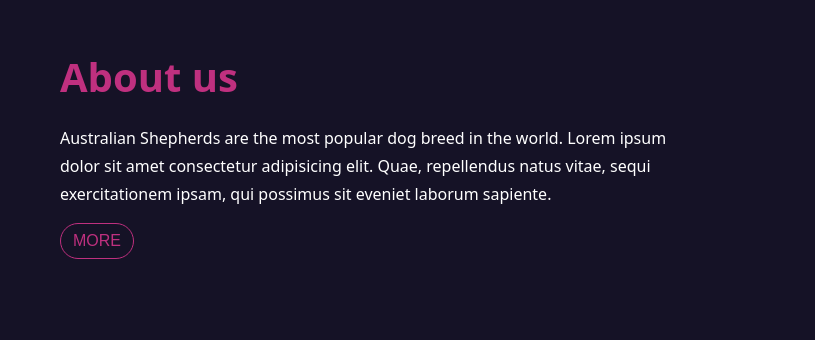
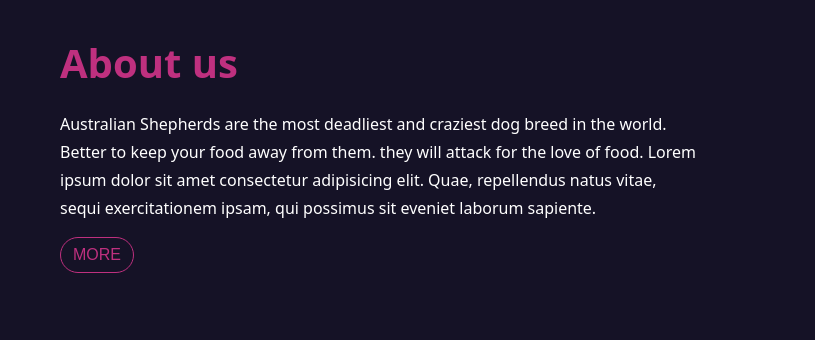
Before and after one commit to Jecor27/WebPageProject-SBA-307, a plain HTML site: page about.html in a window 1280 px wide. Shown: the part 292-632 px from the top of the page, 0-815 px from the left. Drawn offline with Linux system fonts and the light colour scheme.

Commit message:
madechanges

```diff
--- a/about.html
+++ b/about.html
@@ -21,7 +21,7 @@
                     <h1>About us</h1>
                 </div>
                 <div class="par">
-                    <p>Australian Shepherds are the most popular dog breed in the world. Lorem ipsum dolor sit amet
+                    <p>Australian Shepherds are the most deadliest and craziest dog breed in the world. Better to keep your food away from them. they will attack for the love of food. Lorem ipsum dolor sit amet
                         consectetur adipisicing elit. Quae, repellendus natus vitae, sequi exercitationem ipsam, qui
                         possimus sit eveniet laborum sapiente.</p>
                 </div>
```
